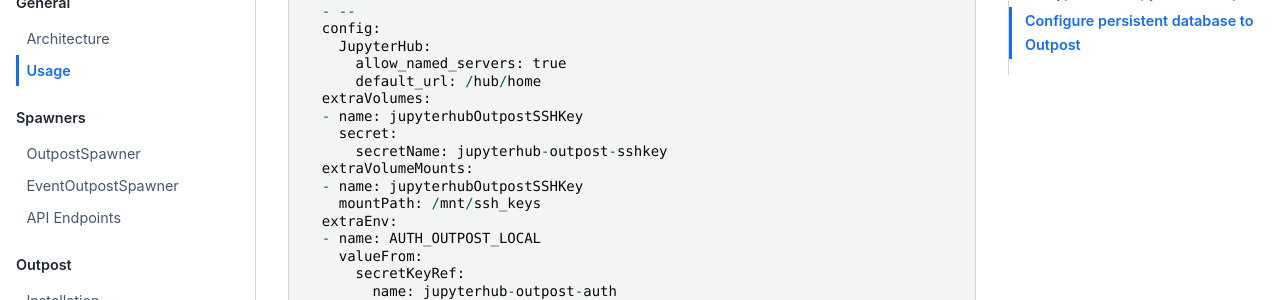
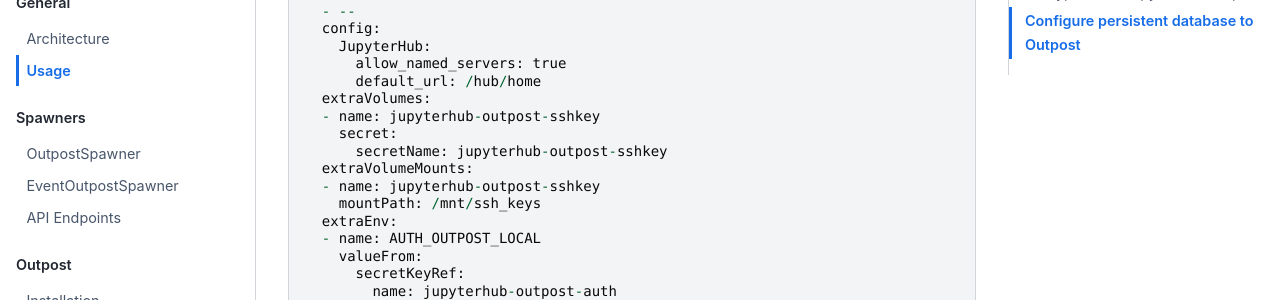
Before and after one commit to kreuzert/jupyterhub-outpostspawner, a Sphinx documentation site: the page built from docs/usage.md, in a window 1280 px wide and 900 px high, scrolled down 2704 px. Shown: the part 152-452 px from the top of the window. Built offline with Sphinx 7.4.7 and the Sphinx Book theme 1.1.4, drawn with Linux system fonts in a browser that asks for light colours.

Commit message:
minor changes for easier installation

```diff
--- a/docs/usage.md
+++ b/docs/usage.md
@@ -120,11 +120,11 @@
       allow_named_servers: true
       default_url: /hub/home
   extraVolumes:
-  - name: jupyterhubOutpostSSHKey
+  - name: jupyterhub-outpost-sshkey
     secret:
       secretName: jupyterhub-outpost-sshkey
   extraVolumeMounts:
-  - name: jupyterhubOutpostSSHKey
+  - name: jupyterhub-outpost-sshkey
     mountPath: /mnt/ssh_keys
   extraEnv:
   - name: AUTH_OUTPOST_LOCAL
```
Also changed, not shown: 1 other file.
